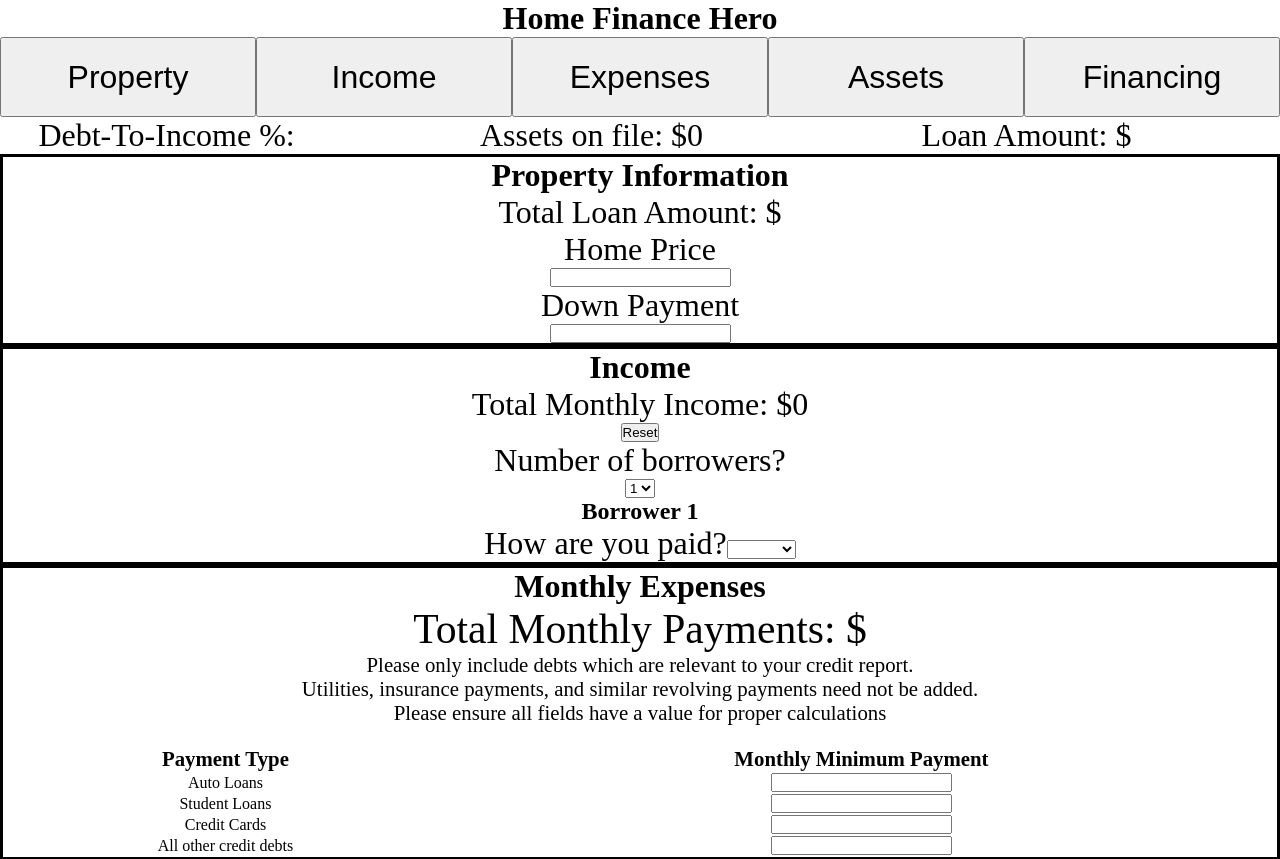
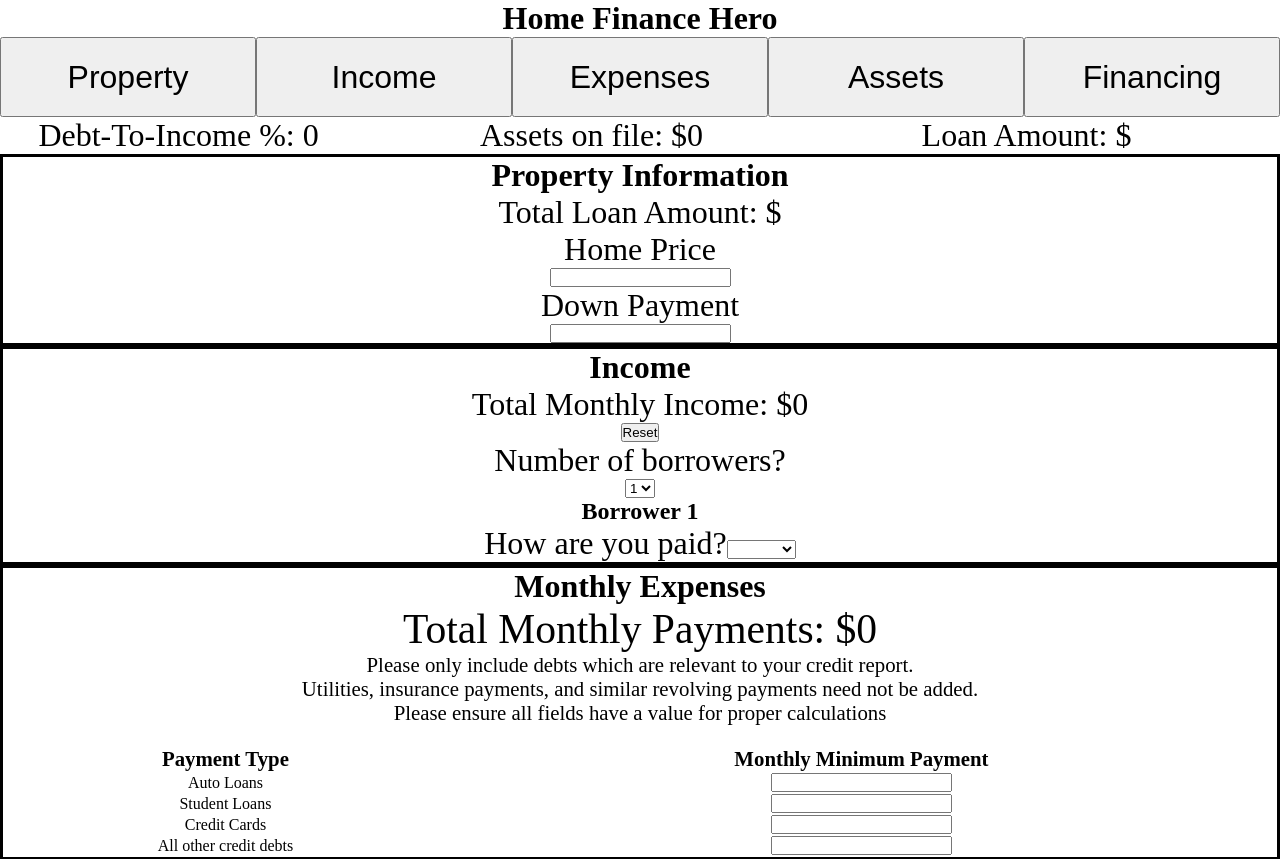
Before and after one commit to jschoff155/homefinancehero, a React (Create React App) app: page / in a window 1280 px wide. Shown: the top 859 px of the page. Built offline with nearby package versions, Linux system fonts and the light colour scheme.

Commit message:
Updated expenses to be live with inputs

```diff
--- a/src/ChildComponents/MonthlyExpenses.js
+++ b/src/ChildComponents/MonthlyExpenses.js
@@ -7,26 +7,35 @@ export default function MonthlyExpenses({ onChangeMonthlyExpensesTotal }) {
   const [mCredit, setmCredit] = useState("");
   const [mMiscDebts, setmMiscDebts] = useState("");
 
-  useEffect(() => {
-    onChangeMonthlyExpensesTotal(totalMonthlyExpenses);
-  });
-
   const onChangemAL = (event) => setmAutoLoans(event.target.value);
   const onChangemSL = (event) => setmStdLoans(event.target.value);
   const onChangemC = (event) => setmCredit(event.target.value);
   const onChangemMD = (event) => setmMiscDebts(event.target.value);
 
-  let totalMonthlyExpenses =
-    mAutoLoans &&
-    mStdLoans &&
-    mCredit &&
-    mMiscDebts &&
-    parseInt(mAutoLoans) +
-      parseInt(mStdLoans) +
-      parseInt(mCredit) +
-      parseInt(mMiscDebts);
+  let totalmAutoLoans = parseInt(mAutoLoans);
+  let totalmStdLoans = parseInt(mStdLoans);
+  let totalmCredit = parseInt(mCredit);
+  let totalmMiscDebts = parseInt(mMiscDebts);
 
-  const paymentTypeLabel = [
+  const liabilityValues = [
+    totalmAutoLoans || null,
+    totalmStdLoans || null,
+    totalmCredit || null,
+    totalmMiscDebts || null,
+  ];
+
+  const totalMonthlyExpenses = liabilityValues.reduce(
+    (accumulator, currentValue) => {
+      return currentValue !== null ? accumulator + currentValue : accumulator;
+    },
+    0
+  );
+
+  useEffect(() => {
+    onChangeMonthlyExpensesTotal(totalMonthlyExpenses);
+  });
+
+  const paymentTypeInput = [
     {
       title: "Auto Loans",
       onChangeValue: mAutoLoans,
@@ -86,7 +95,7 @@ export default function MonthlyExpenses({ onChangeMonthlyExpensesTotal }) {
           <th className="mETh">Payment Type</th>
           <th className="mETh">Monthly Minimum Payment</th>
         </tr>
-        {paymentTypeLabel.map((input) =>
+        {paymentTypeInput.map((input) =>
           ExpensesInput(
             input.title,
             input.onChangeValue,
```
